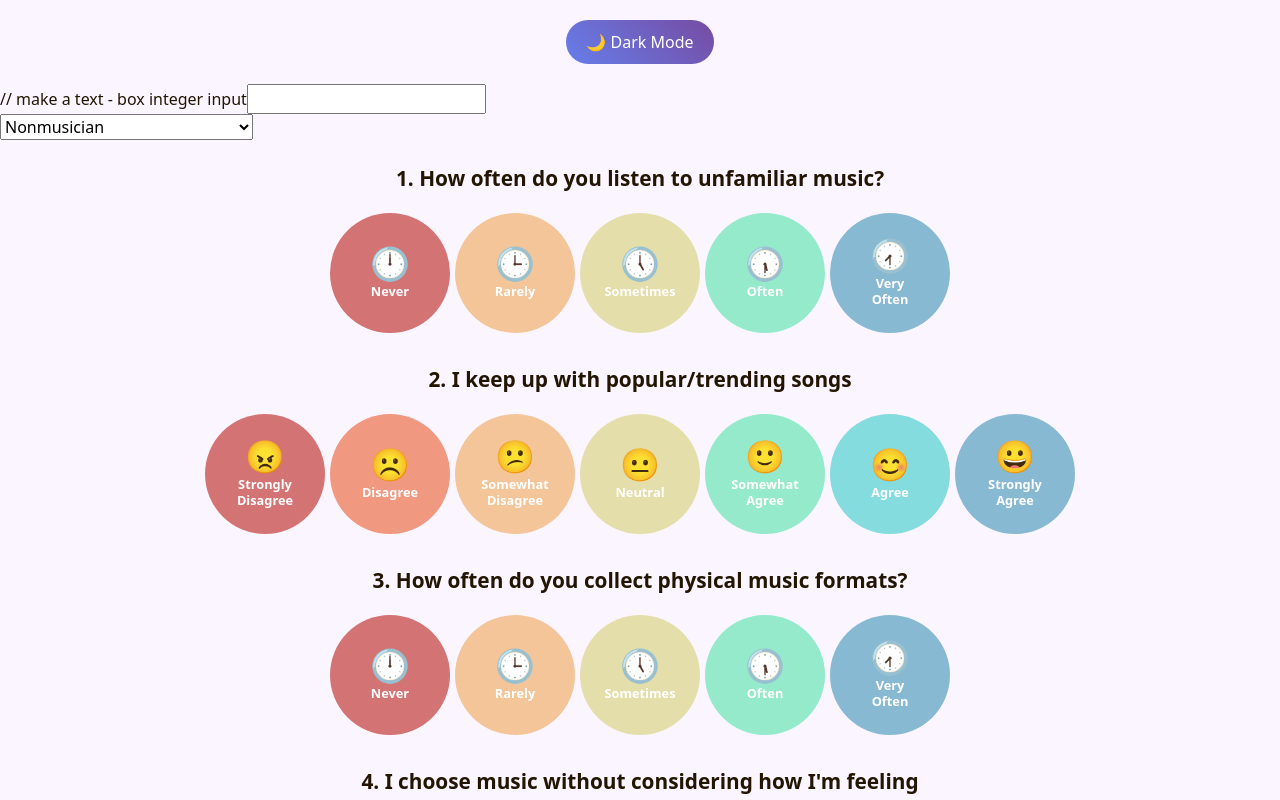
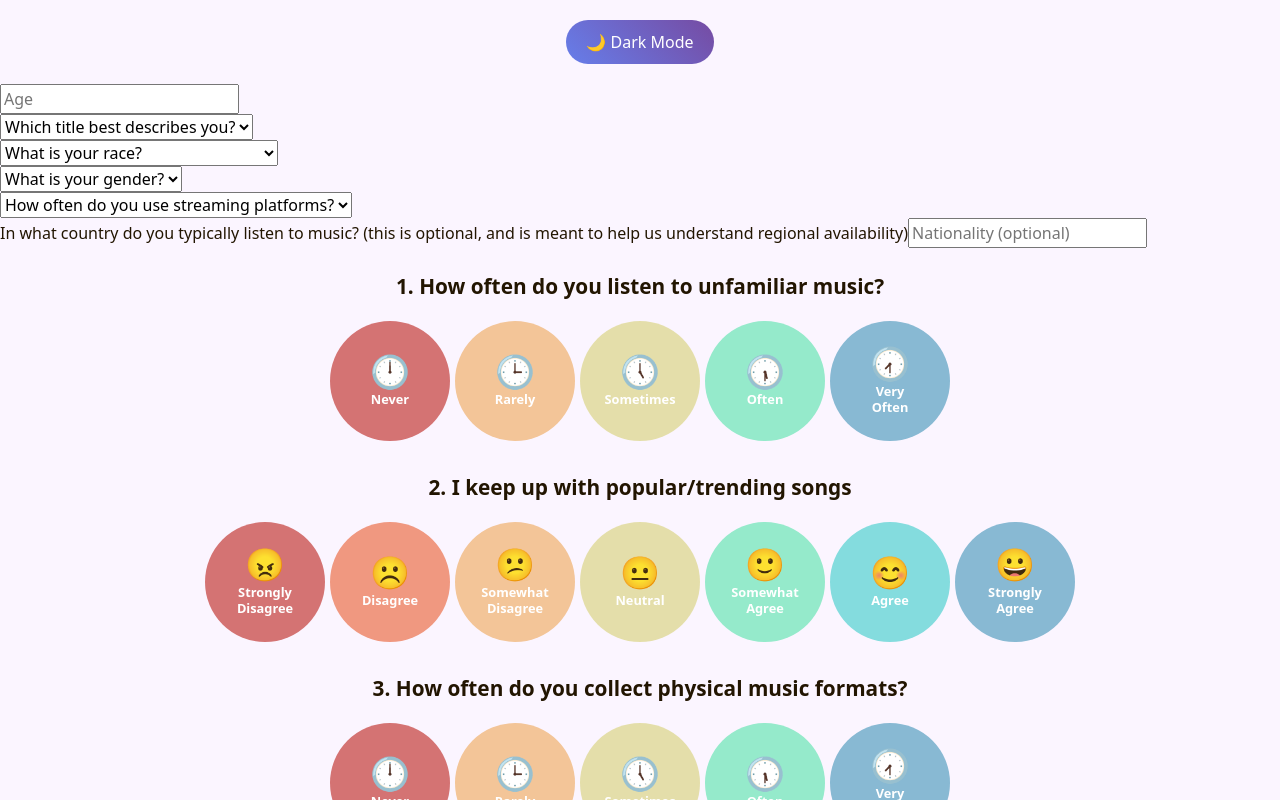
Before and after one commit to b1982384/SLIME-survey-app, a React (Vite) app in the folder survey_app/: page /question in a window 1280 px wide. Shown: the top 800 px of the page. Built offline with nearby package versions, Linux system fonts and the light colour scheme.

Commit message:
made additional questions

```diff
--- a/survey_app/src/questions.tsx
+++ b/survey_app/src/questions.tsx
@@ -1,9 +1,7 @@
-import React, { useState, useMemo, useEffect } from 'react';
+import React, { useState, useMemo } from 'react';
 import './questions.css';
 import { supabase } from './supabaseClient';
 import { useNavigate } from 'react-router-dom';
-import { useLocation } from 'react-router-dom';
-
 
 
 type MoodOption = {
@@ -98,18 +96,17 @@ type Question = {
   originalIndex: number;
 };
 
-const DemographicInfo: React.FC = () => {
- const [age, setAge] = useState(0);
- const [race, setRace] = useState("");
- const [gender, setGender] = useState("");
- const [singlePredictor, setSinglePredicter] = useState("");
- const [nationality, setNationality] = useState("");
- const [streamFrequency, setStreamFrequency] = useState("");
-}
+
 
 const EmojiProgression: React.FC = () => { // main component
-  const location = useLocation();
-  const { Age, SinglePredicter } = location.state || {};
+
+  const [age, setAge] = useState("");
+  const [race, setRace] = useState("");
+  const [gender, setGender] = useState("");
+  const [singlepredictor, setSinglePredictor] = useState("");
+  const [nationality, setNationality] = useState("");
+  const [streamFrequency, setStreamFrequency] = useState("");
+
   const navigate = useNavigate();
   const [answerError, setAnswerError] = useState(false);
   const [isDarkMode, setIsDarkMode] = useState(false);
@@ -152,6 +149,13 @@ const EmojiProgression: React.FC = () => { // main component
   };
 
   const addResponse = async () => {
+    if (!age.trim() || !race.trim() || !singlepredictor.trim() || !streamFrequency.trim() || !gender.trim())
+    {
+      setAnswerError(true);
+      alert('Please answer demographic and baseline questions before submittin.')
+      return;
+    }
+
     if (!responses.every((r) => r !== null)) {
       setAnswerError(true);
       alert('Please answer all questions before submitting.');
@@ -167,8 +171,12 @@ const EmojiProgression: React.FC = () => { // main component
       const { error } = await supabase.from("responses").insert([
         {
           ...formattedData,
-          Age: Age,
-          Single_Pred: SinglePredicter
+          Age: age,
+          Single_Pred: singlepredictor,
+          Gender: gender,
+          Race: race,
+          Nationality: nationality,
+          Stream_Freq: streamFrequency,
         }
       ]);
 
@@ -196,12 +204,12 @@ const EmojiProgression: React.FC = () => { // main component
       </div>
 
       <div className="demographic-info-container">
-        <div className = "age-dropdown">  // make a text - box integer input
-              <input value={Age} onChange = {(event) => setAge(event.target.value)}>
+        <div className = "age-input">
+              <input value={age} placeholder="Age" onChange = {(event) => setAge(event.target.value)}>
               </input>
             </div>
             <div className = "predictor-dropdown">
-              <select value={SinglePredicter} onChange={(event) => setSinglePredicter(event.target.value)}>
+              <select value={singlepredictor} onChange={(event) => setSinglePredictor(event.target.value)}>
                 <option value = "" disabled hidden>Which title best describes you?</option>
                 <option value="Nonmusician">Nonmusician</option>
                 <option value="Music-loving nonmusician">Music-loving nonmusician</option>
@@ -210,6 +218,41 @@ const EmojiProgression: React.FC = () => { // main component
                 <option value="Semi-professional musician">Semi-professional musician</option>
                 <option value="Professional musician">Professional musician</option>
               </select>
+            </div>
+            <div className = "race-dropdown">
+              <select value={race} onChange={(event) => setRace(event.target.value)}>
+                <option value = "" disabled hidden>What is your race?</option>
+                <option value="American Indian or Alaska Native">American Indian or Alaska Native</option>
+                <option value="Asian">Asian</option>
+                <option value="Black or African American">Black or African American</option>
+                <option value="Hispanic, Latino, or Spanish origin">Hispanic, Latino, or Spanish origin</option>
+                <option value="Middle Eastern or North African">Middle Eastern or North African</option>
+                <option value="White">White</option>
+              </select>
+              </div>
+              <div className = "gender-dropdown">
+              <select value={gender} onChange={(event) => setGender(event.target.value)}>
+                <option value = "" disabled hidden>What is your gender?</option>
+                <option value="Male">Male</option>
+                <option value="Female">Female</option>
+                <option value="Nonbinary">Nonbinary</option>
+                <option value="Other">Other</option>
+                <option value="Prefer not to say">Prefer not to say</option>
+              </select>
+              </div>
+              <div className = "frequency-dropdown">
+              <select value={streamFrequency} onChange={(event) => setStreamFrequency(event.target.value)}>
+                <option value = "" disabled hidden>How often do you use streaming platforms?</option>
+                <option value="Always">Always</option>
+                <option value="Often">Often</option>
+                <option value="Sometimes">Sometimes</option>
+                <option value="Rarely">Rarely</option>
+                <option value="Never">Never</option>
+              </select>
+            </div>
+            <div className = "nationality-input">
+            <label>In what country do you typically listen to music? (this is optional, and is meant to help us understand regional availability)</label>
+            <input value={nationality} placeholder="Nationality (optional)" onChange = {(event) => setNationality(event.target.value)}></input>
             </div>
       </div>
 
```
